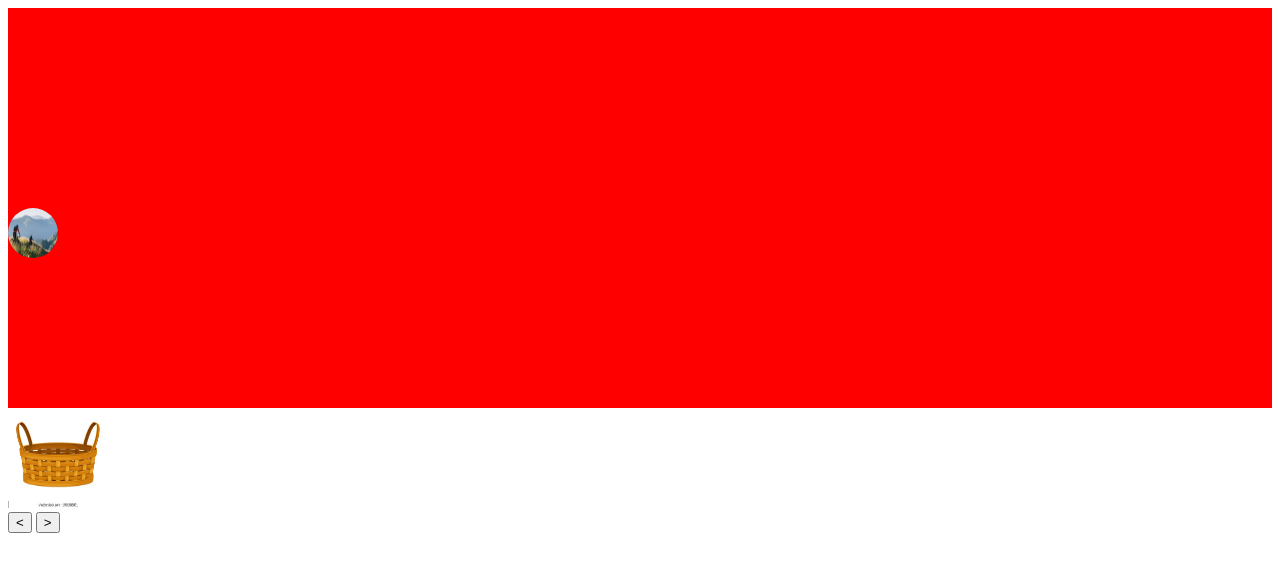
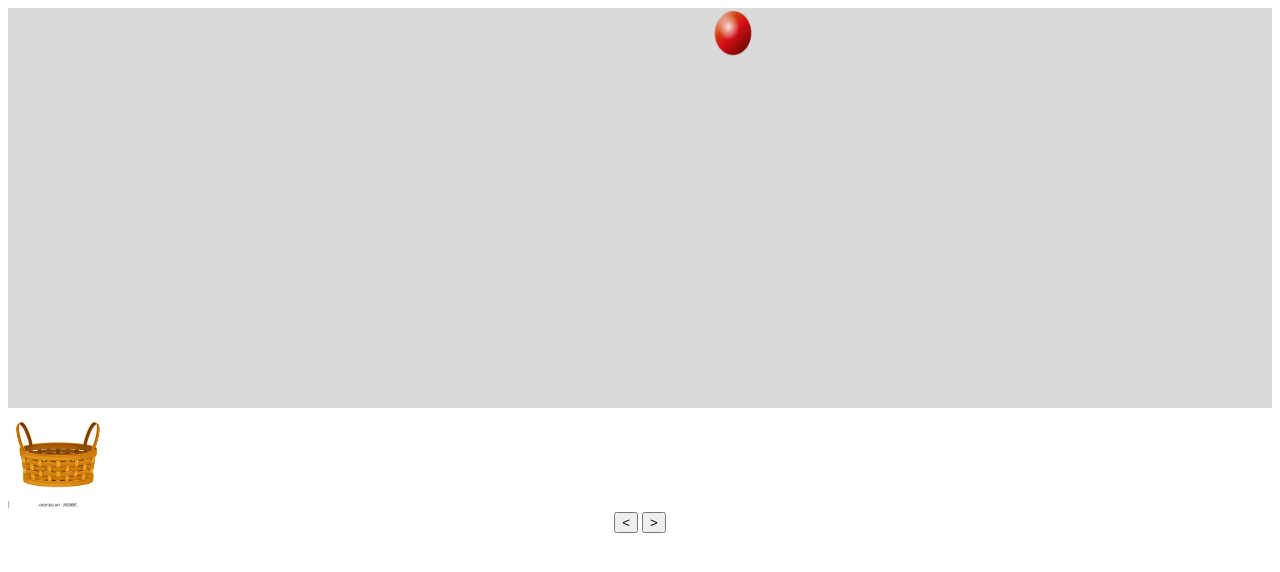
Before and after one commit to AthifSaheer/basketball-game, a plain HTML site: page index.html in a window 1280 px wide. Drawn offline with Linux system fonts and the light colour scheme.

Commit message:
updation 001

```diff
--- a/assets/css/style.css
+++ b/assets/css/style.css
@@ -42,23 +42,20 @@ button{
 .container {
     width:100%;
     height: 50vh;
-    background-color: red;
+    background-color: rgb(218, 218, 218);
 }
 
-/* #ball-div {
-    width: 20px;
-    height: 20px;
-    background-color: #00BCD4;
-    border-radius: 50%;
-} */
 #ball_img {
     width: 50px;
     height: 50px;
-    border-radius: 50%;
+    border-radius: 30%;
 }
 
 #basket_img {
     width: 100px;
     height: 100px;
+}
 
+.movebtns {
+    text-align: center;
 }
--- a/assets/js/script.js
+++ b/assets/js/script.js
@@ -129,13 +129,11 @@
 // ===================================================================================
 // ===================================================================================
 
-var randomNum = Math.floor(Math.random() * 10)
-var newImg = document.createElement("img")
-
-newImg.setAttribute("src", 'https://images.unsplash.com/photo-1593642702749-b7d2a804fbcf?ixid=MnwxMjA3fDF8MHxlZGl0b3JpYWwtZmVlZHw2fHx8ZW58MHx8fHw%3D&ixlib=rb-1.2.1&auto=format&fit=crop&w=500&q=60')
-newImg.setAttribute("width", "304");
-newImg.setAttribute("height", "228");
-newImg.setAttribute("alt", "The Pulpit Rock");
+function randomNumFuc(){
+    var randomNum = Math.floor(Math.random() * 10)
+    console.log("random num---", randomNum);
+    return randomNum * 100
+}
 
 let ballImage = document.getElementById("ball_img");
 var marginTop = 0
@@ -144,24 +142,25 @@ setInterval(function() {
     ballImage.style.marginTop = `${marginTop}px`
     marginTop = marginTop + 50
 
-    if(marginTop == 400) {
-        ballImage.style.display = "none"
-document.body.appendChild(newImg);
-
+    if(marginTop > 400) {
+        marginTop = 0
+        ballImage.style.marginTop = `${marginTop}px`
+        var x = randomNumFuc()
+        ballImage.style.marginLeft = `${x}px`
     }
 
-}, 1000);
+}, 500);
 
 let basketImage = document.getElementById("basket_img");
 var marginLeft = 0
 
 function moveRight() {
-    marginLeft = marginLeft + 20
+    marginLeft = marginLeft + 40
     basketImage.style.marginLeft = `${marginLeft}px`
 }
 function moveLeft() {
     if(marginLeft!=0){
-        marginLeft = marginLeft - 20
+        marginLeft = marginLeft - 40
         basketImage.style.marginLeft = `${marginLeft}px`
     }
 }
--- a/index.html
+++ b/index.html
@@ -152,16 +152,16 @@ function accelerate(n) {
 <head>
     <meta name="viewport" content="width=device-width, initial-scale= 1">
     <meta charset="utf-8" />
-    <title>Bouncing ball</title>
+    <title>Ball Game</title>
     <link rel="stylesheet" href="./assets/css/style.css">
 </head>
 <body>
 
     <div class="container">
-        <img src="./assets/img/cycle.jpg" alt="" id="ball_img">
+        <img src="./assets/img/ballpng.png" alt="" id="ball_img">
     </div>
 
-    <div class="bottom"></div>
+    <div class="bottom" style="width: 100%;"></div>
         <div class="basketimg">
             <img src="./assets/img/basket.jpg" alt="" id="basket_img">
         </div>
```
Also changed, not shown: assets/img/ballpng.png (added), assets/img/cycle.jpg (deleted).
